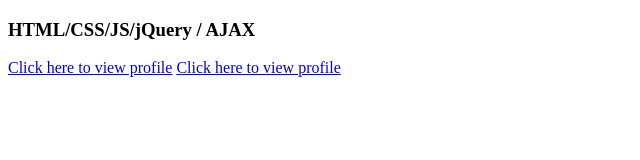
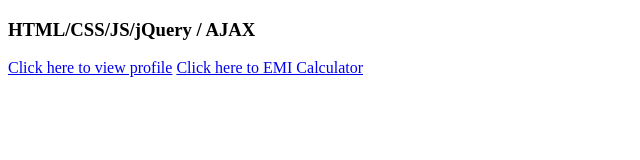
Before and after one commit to chutki-25/profile, a plain HTML site: page index.html in a window 1280 px wide. Shown: the full height of the page, 0-640 px from the left. Drawn offline with Linux system fonts and the light colour scheme.

Commit message:
Added EMI Calculator

```diff
--- a/index.html
+++ b/index.html
@@ -9,7 +9,7 @@
 <body>
     <h3>HTML/CSS/JS/jQuery / AJAX</h3>
     <a href = profile.html>Click here to view profile</a>
-    <a href = emicalci.html>Click here to view profile</a>
+    <a href = emicalci.html>Click here to EMI Calculator</a>
 
 </body>
 </html>
```
